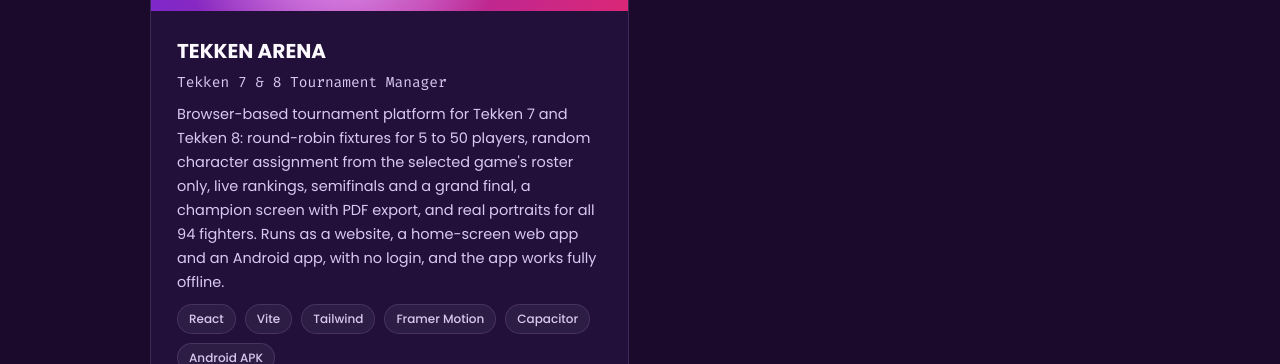
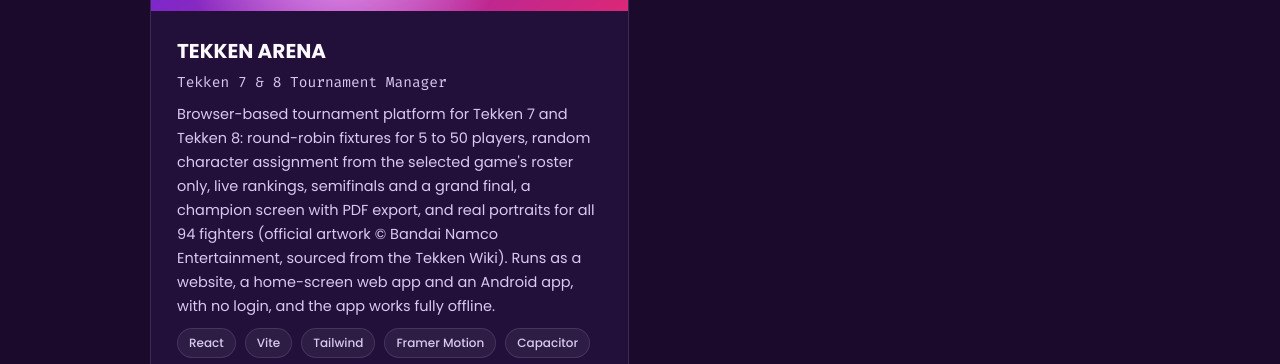
Before and after one commit to Danishdev85/Danishdev85, a plain HTML site: page index.html in a window 1280 px wide. Shown: the part 5161-5525 px from the top of the page. Drawn offline with Linux system fonts and the light colour scheme.

Commit message:
Credit Bandai Namco for TEKKEN ARENA portraits on portfolio card

```diff
--- a/index.html
+++ b/index.html
@@ -216,7 +216,7 @@
         <div class="proj-body">
           <h3>TEKKEN ARENA</h3>
           <p class="proj-sub">Tekken 7 &amp; 8 Tournament Manager</p>
-          <p>Browser-based tournament platform for Tekken 7 and Tekken 8: round-robin fixtures for 5 to 50 players, random character assignment from the selected game's roster only, live rankings, semifinals and a grand final, a champion screen with PDF export, and real portraits for all 94 fighters. Runs as a website, a home-screen web app and an Android app, with no login, and the app works fully offline.</p>
+          <p>Browser-based tournament platform for Tekken 7 and Tekken 8: round-robin fixtures for 5 to 50 players, random character assignment from the selected game's roster only, live rankings, semifinals and a grand final, a champion screen with PDF export, and real portraits for all 94 fighters (official artwork © Bandai Namco Entertainment, sourced from the Tekken Wiki). Runs as a website, a home-screen web app and an Android app, with no login, and the app works fully offline.</p>
           <div class="chips small"><span>React</span><span>Vite</span><span>Tailwind</span><span>Framer Motion</span><span>Capacitor</span><span>Android APK</span></div>
           <a class="proj-link" href="https://github.com/Danishdev85/tekken-arena" target="_blank" rel="noopener"><img src="icons/github.svg" alt="">View on GitHub</a>
         </div>
```
